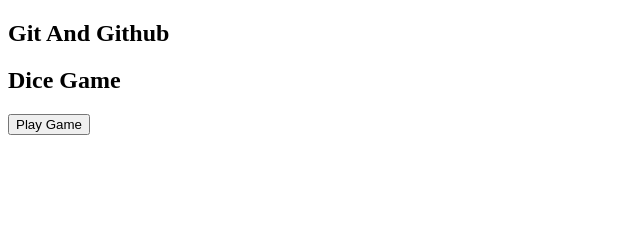
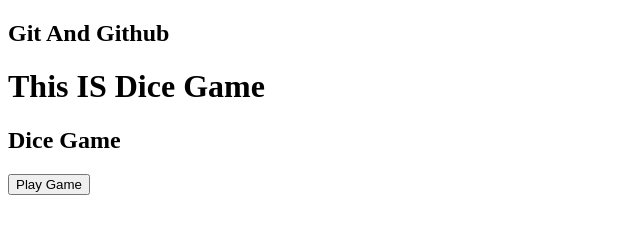
Before and after one commit to SarikaDonga/Git-Workflow, a plain HTML site: page dice.html in a window 1280 px wide. Shown: the whole page, without its empty margins (0-640 px from the left). Drawn offline with Linux system fonts and the light colour scheme.

Commit message:
All Changes Done

```diff
--- a/dice.html
+++ b/dice.html
@@ -26,7 +26,7 @@
 
 <body>
     <h2>Git And Github</h2>
-
+    <h1>This IS Dice Game</h1>
     <h2> Dice Game </h2>
 
     <div class="dice-row" id="p1Dice"></div>
```
